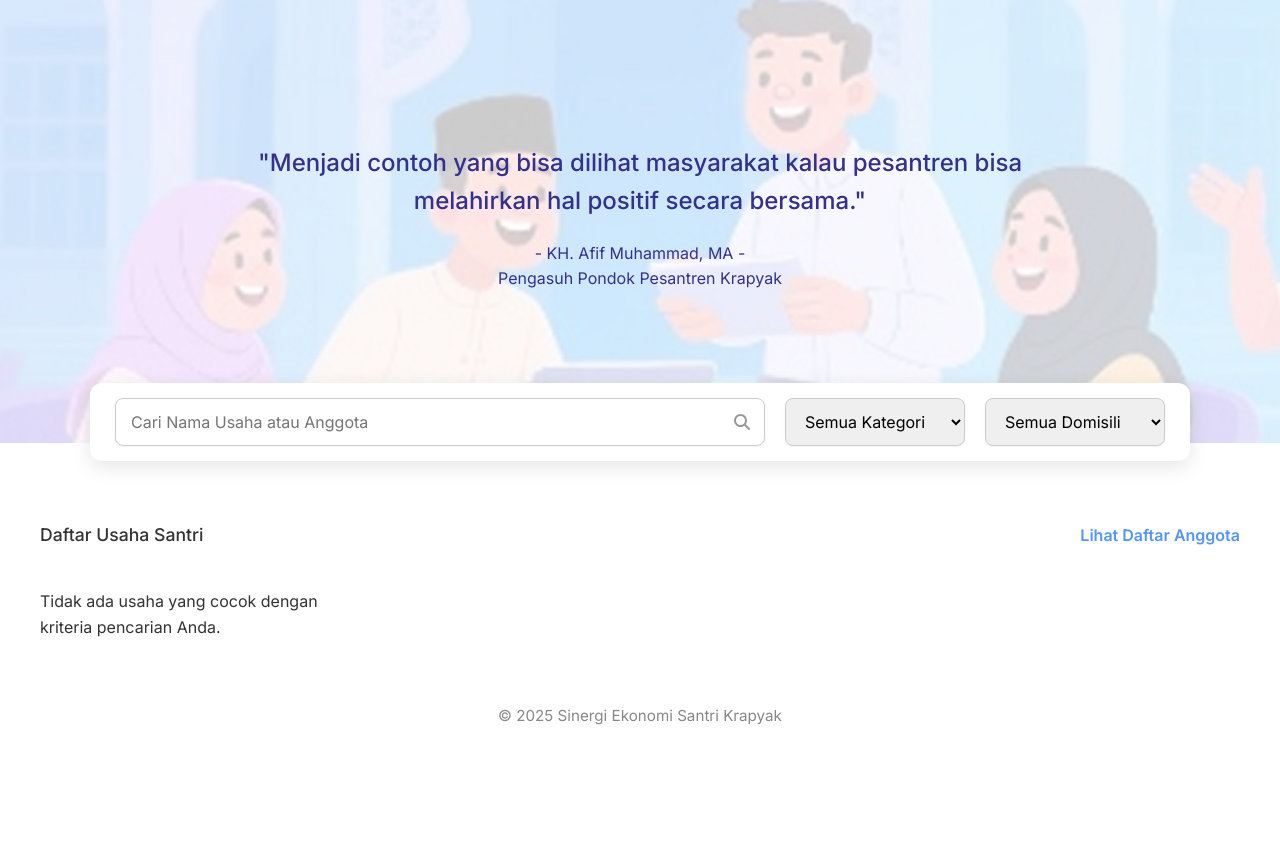
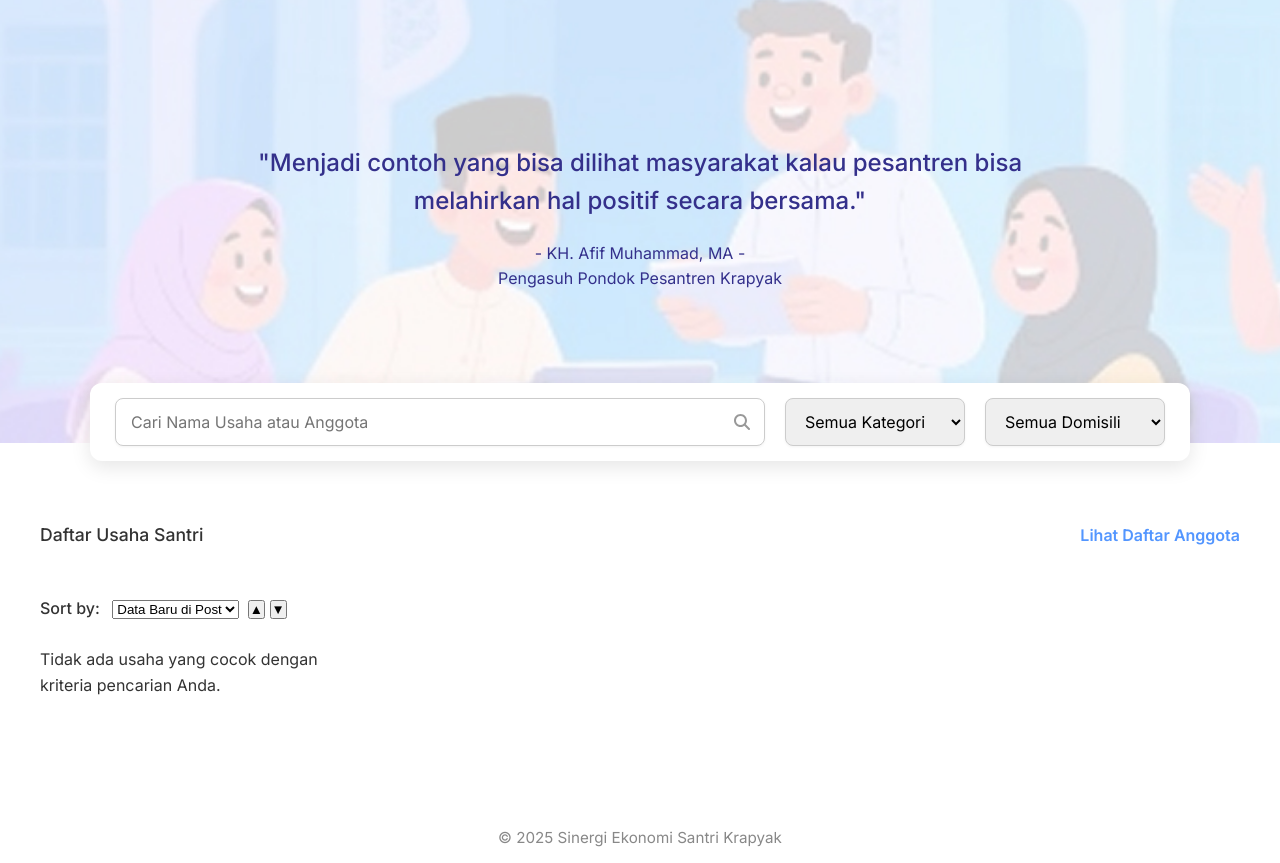
Before and after one commit to krapyakid/sinekra, a website: page index.html in a window 1280 px wide. Shown: the part 87-950 px from the top of the page. Before the commit the page ends 828 px from the top, so only its background shows below. Drawn offline with Linux system fonts and the light colour scheme; no server answers.

Commit message:
index.html

```diff
--- a/index.html
+++ b/index.html
@@ -62,9 +62,24 @@
                 <h2 id="grid-title" class="section-title">Daftar Usaha Santri</h2>
                 <a href="#" id="view-toggle-link" class="see-more-link">Lihat Daftar Anggota</a>
             </div>
+            <!-- Sort & Pagination Controls Atas -->
+            <div class="directory-controls-top" style="display: flex; flex-wrap: wrap; align-items: center; justify-content: space-between; gap: 12px; margin-bottom: 18px;">
+                <div class="sort-controls">
+                    <label for="sort-by" style="font-weight:500; margin-right:8px;">Sort by:</label>
+                    <select id="sort-by">
+                        <option value="newest">Data Baru di Post</option>
+                        <option value="alphabet">Urut Abjad</option>
+                    </select>
+                    <button id="sort-asc" title="Ascending" style="margin-left:4px;">▲</button>
+                    <button id="sort-desc" title="Descending">▼</button>
+                </div>
+                <div id="pagination-top" class="pagination-container"></div>
+            </div>
             <div id="directory-grid" class="directory-grid-container">
                 <!-- Kartu anggota akan dimuat di sini oleh JS -->
             </div>
+            <!-- Pagination Controls Bawah -->
+            <div id="pagination-bottom" class="pagination-container" style="margin-top: 24px;"></div>
         </section>
     </main>
 
```
